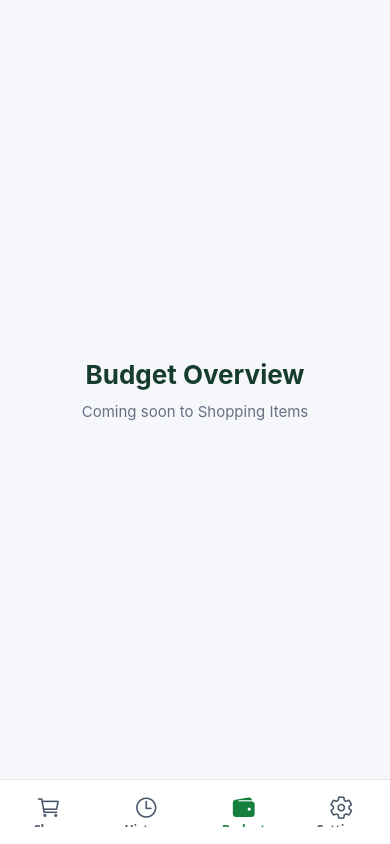
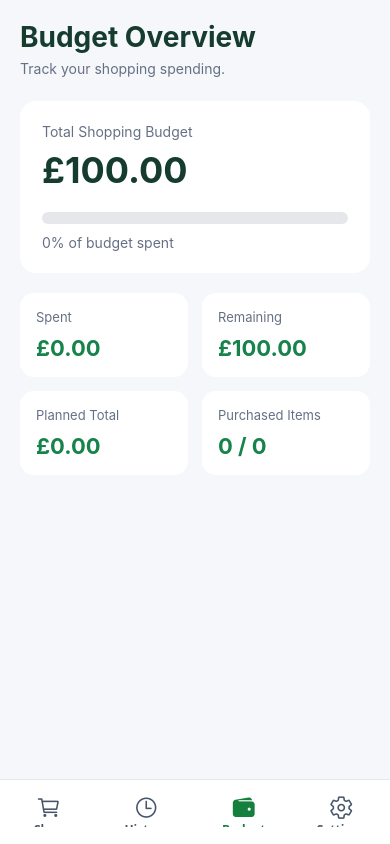
Before and after one commit to mathiers/shopping-items, a React Native app: screen /Budget in a window 390 px wide. Built offline with nearby package versions, Linux system fonts and the light colour scheme.

Commit message:
feat: add live shopping budget dashboard

```diff
--- a/App.tsx
+++ b/App.tsx
@@ -10,6 +10,7 @@ import {
 } from 'react-native-safe-area-context';
 
 import ShoppingScreen from './src/screens/ShoppingScreen';
+import BudgetScreen from './src/screens/BudgetScreen';
 
 type RootTabParamList = {
   Shop: undefined;
@@ -35,9 +36,7 @@ function HistoryScreen() {
   return <PlaceholderScreen title="Shopping History" />;
 }
 
-function BudgetScreen() {
-  return <PlaceholderScreen title="Budget Overview" />;
-}
+
 
 function SettingsScreen() {
   return <PlaceholderScreen title="Settings" />;
--- /dev/null
+++ b/src/screens/BudgetScreen.tsx
@@ -0,0 +1,251 @@
+
+import React, { useCallback, useState } from 'react';
+import {
+  View,
+  Text,
+  ScrollView,
+  StyleSheet,
+  ActivityIndicator,
+} from 'react-native';
+import { useFocusEffect } from '@react-navigation/native';
+import AsyncStorage from '@react-native-async-storage/async-storage';
+
+type ShoppingItem = {
+  id: string;
+  name: string;
+  price: number;
+  quantity?: number;
+  purchased: boolean;
+};
+
+export default function BudgetScreen() {
+  const [items, setItems] = useState<ShoppingItem[]>([]);
+  const [budget, setBudget] = useState(100);
+  const [loading, setLoading] = useState(true);
+
+  useFocusEffect(
+    useCallback(() => {
+      let active = true;
+
+      const loadBudget = async () => {
+        try {
+          setLoading(true);
+
+          const savedItems =
+            (await AsyncStorage.getItem('@shopping_items_v2')) ??
+            (await AsyncStorage.getItem('@shopping_items'));
+
+          const savedBudget =
+            await AsyncStorage.getItem('@shopping_budget');
+
+          if (!active) return;
+
+          setItems(savedItems ? JSON.parse(savedItems) : []);
+          setBudget(
+            savedBudget !== null ? Number(savedBudget) || 0 : 100
+          );
+        } catch (error) {
+          console.error('Budget loading error:', error);
+        } finally {
+          if (active) setLoading(false);
+        }
+      };
+
+      loadBudget();
+
+      return () => {
+        active = false;
+      };
+    }, [])
+  );
+
+  const planned = items.reduce(
+    (sum, item) => sum + item.price * (item.quantity ?? 1),
+    0
+  );
+
+  const spent = items
+    .filter(item => item.purchased)
+    .reduce(
+      (sum, item) => sum + item.price * (item.quantity ?? 1),
+      0
+    );
+
+  const remaining = budget - spent;
+  const purchased = items.filter(item => item.purchased).length;
+
+  const percentage =
+    budget > 0 ? Math.round((spent / budget) * 100) : 0;
+
+  const progress = Math.min(Math.max(percentage, 0), 100);
+
+  const money = (amount: number) => `£${amount.toFixed(2)}`;
+
+  if (loading) {
+    return (
+      <View style={styles.loading}>
+        <ActivityIndicator size="large" color="#16834a" />
+      </View>
+    );
+  }
+
+  return (
+    <ScrollView
+      style={styles.container}
+      contentContainerStyle={styles.content}
+    >
+      <Text style={styles.title}>Budget Overview</Text>
+      <Text style={styles.subtitle}>
+        Track your shopping spending.
+      </Text>
+
+      <View style={styles.mainCard}>
+        <Text style={styles.cardLabel}>Total Shopping Budget</Text>
+        <Text style={styles.budgetAmount}>{money(budget)}</Text>
+
+        <View style={styles.progressTrack}>
+          <View
+            style={[
+              styles.progressFill,
+              {
+                width: `${progress}%`,
+                backgroundColor:
+                  remaining < 0 ? '#dc2626' : '#16a34a',
+              },
+            ]}
+          />
+        </View>
+
+        <Text style={styles.progressLabel}>
+          {percentage}% of budget spent
+        </Text>
+
+        {remaining < 0 && (
+          <Text style={styles.warning}>
+            ⚠️ You are over budget by {money(Math.abs(remaining))}
+          </Text>
+        )}
+      </View>
+
+      <View style={styles.grid}>
+        <View style={styles.statCard}>
+          <Text style={styles.statLabel}>Spent</Text>
+          <Text style={styles.statValue}>{money(spent)}</Text>
+        </View>
+
+        <View style={styles.statCard}>
+          <Text style={styles.statLabel}>Remaining</Text>
+          <Text
+            style={[
+              styles.statValue,
+              remaining < 0 && styles.negative,
+            ]}
+          >
+            {money(remaining)}
+          </Text>
+        </View>
+
+        <View style={styles.statCard}>
+          <Text style={styles.statLabel}>Planned Total</Text>
+          <Text style={styles.statValue}>{money(planned)}</Text>
+        </View>
+
+        <View style={styles.statCard}>
+          <Text style={styles.statLabel}>Purchased Items</Text>
+          <Text style={styles.statValue}>
+            {purchased} / {items.length}
+          </Text>
+        </View>
+      </View>
+    </ScrollView>
+  );
+}
+
+const styles = StyleSheet.create({
+  container: {
+    flex: 1,
+    backgroundColor: '#f5f7fa',
+  },
+  content: {
+    padding: 20,
+    paddingBottom: 40,
+  },
+  loading: {
+    flex: 1,
+    justifyContent: 'center',
+    alignItems: 'center',
+  },
+  title: {
+    fontSize: 28,
+    fontWeight: 'bold',
+    color: '#153c2e',
+    marginBottom: 6,
+  },
+  subtitle: {
+    color: '#667085',
+    fontSize: 14,
+    marginBottom: 24,
+  },
+  mainCard: {
+    backgroundColor: '#ffffff',
+    borderRadius: 16,
+    padding: 22,
+    elevation: 3,
+    marginBottom: 20,
+  },
+  cardLabel: {
+    color: '#667085',
+    marginBottom: 8,
+  },
+  budgetAmount: {
+    fontSize: 36,
+    fontWeight: 'bold',
+    color: '#153c2e',
+    marginBottom: 20,
+  },
+  progressTrack: {
+    height: 12,
+    backgroundColor: '#e5e7eb',
+    borderRadius: 10,
+    overflow: 'hidden',
+  },
+  progressFill: {
+    height: '100%',
+    borderRadius: 10,
+  },
+  progressLabel: {
+    color: '#667085',
+    marginTop: 10,
+  },
+  warning: {
+    color: '#dc2626',
+    fontWeight: '600',
+    marginTop: 12,
+  },
+  grid: {
+    flexDirection: 'row',
+    flexWrap: 'wrap',
+    justifyContent: 'space-between',
+  },
+  statCard: {
+    width: '48%',
+    backgroundColor: '#ffffff',
+    borderRadius: 14,
+    padding: 16,
+    marginBottom: 14,
+    elevation: 2,
+  },
+  statLabel: {
+    color: '#667085',
+    fontSize: 13,
+    marginBottom: 10,
+  },
+  statValue: {
+    fontSize: 22,
+    fontWeight: 'bold',
+    color: '#16834a',
+  },
+  negative: {
+    color: '#dc2626',
+  },
+});
```
